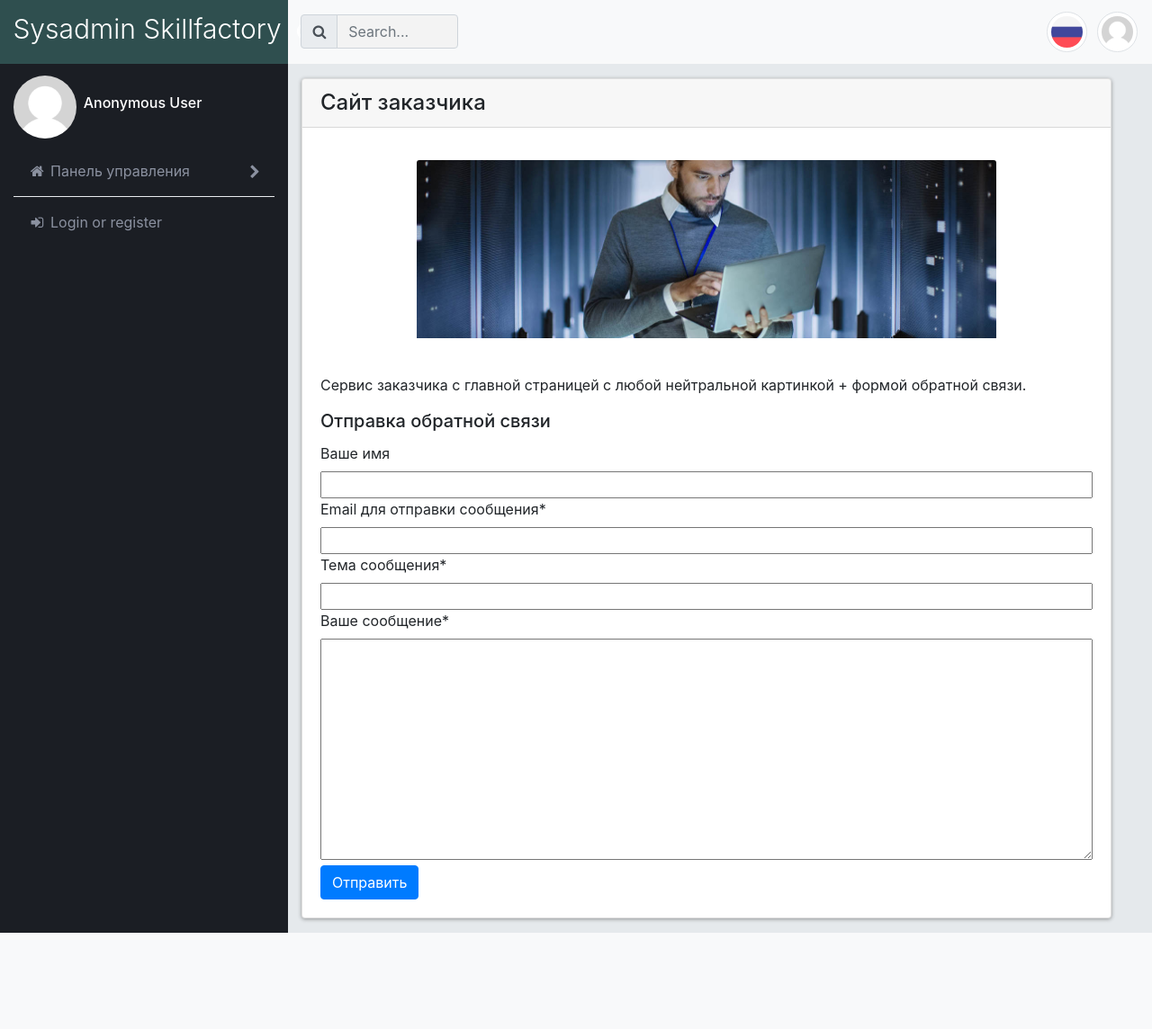
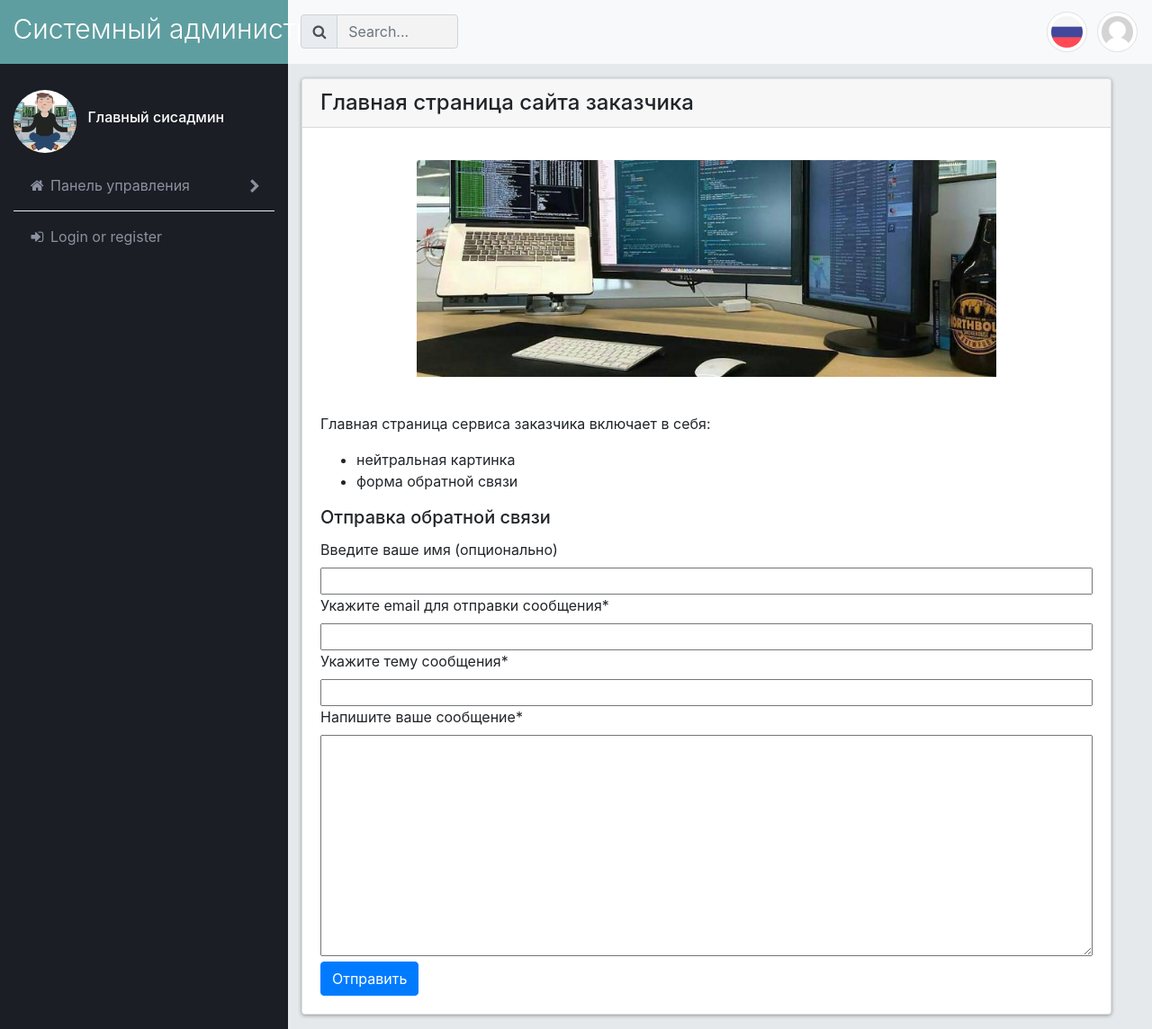
Before and after one commit to TreasureMaster/final_cms, a Django app: page / in a window 1280 px wide. Shown: the whole page at 90% size. Before the commit the page ends 1037 px from the top, so only its background shows below. Run offline with Django 4.2, Linux system fonts and the light colour scheme; some libraries are stand-ins or nearby versions.

Commit message:
3 сдача

```diff
--- a/src/sysadmin/apps/core/forms.py
+++ b/src/sysadmin/apps/core/forms.py
@@ -37,10 +37,10 @@ class EmailValidationOnForgotPassword(PasswordResetForm):
 
 
 class SendForm(forms.Form):
-    name = forms.CharField(label='Ваше имя', max_length=100, required=False)
-    email = forms.EmailField(label='Email для отправки сообщения')
-    subject = forms.CharField(label='Тема сообщения', max_length=50)
-    text = forms.CharField(label='Ваше сообщение', widget=forms.Textarea)
+    name = forms.CharField(label='Введите ваше имя (опционально)', max_length=100, required=False)
+    email = forms.EmailField(label='Укажите email для отправки сообщения')
+    subject = forms.CharField(label='Укажите тему сообщения', max_length=50)
+    text = forms.CharField(label='Напишите ваше сообщение', widget=forms.Textarea)
 
     def __init__(self, *args, **kwargs):
         # сохранение запроса HttpRequest внутри формы
--- a/src/sysadmin/site_static/site/css/base.css
+++ b/src/sysadmin/site_static/site/css/base.css
@@ -22,7 +22,9 @@ body {
 #for-testing p {
   font-size: 2em;
 }
+
 /* Навигационная панель */
+
 nav.navbar {
   /* background-color: #fff; */
   /* border: none; */
@@ -31,9 +33,11 @@ nav.navbar {
 nav.navbar a.navbar-brand {
   padding-top: 0;
 }
+/* Цвет левого угла */
 nav .top-left-menu {
   /* background-color: #252830; */
-  background-color: #2f4f4f;
+  /* background-color: #2f4f4f; */
+  background-color: #5f9ea0;
   padding: 0.9em;
 }
 .navbar-brand {
--- a/src/sysadmin/templates/cards/one_card.html
+++ b/src/sysadmin/templates/cards/one_card.html
@@ -3,14 +3,18 @@
 
 <div class="col-xl-12">
     <div class="card">
-      <h4 class="card-header">Сайт заказчика</h4>
+      <h4 class="card-header">Главная страница сайта заказчика</h4>
       <div class="card-body text-center">
-        <img class="card-img-top w-75 mx-auto mt-3" src="{% static 'site/images/2222.jpg' %}">
+        <img class="card-img-top w-75 mx-auto mt-3 img-fluid" src="{% static 'site/images/5555.jpg' %}">
       </div>
       <div class="card-body">
         <p class="card-text">
-          Сервис заказчика с главной страницей с любой нейтральной картинкой + формой обратной связи.
+          Главная страница сервиса заказчика включает в себя:
         </p>
+        <ul>
+          <li>нейтральная картинка</li>
+          <li>форма обратной связи</li>
+        </ul>
         <!-- <p class="card-text">
           Внимание! Регистрация и авторизация на сервисе заказчика отключена (не требуется по ТЗ).
         </p> -->
--- a/src/sysadmin/templates/leftmenu.html
+++ b/src/sysadmin/templates/leftmenu.html
@@ -2,14 +2,16 @@
 {% load crispy_forms_tags static %}
 <div id="side-menu" class="col-sm-3 d-none d-sm-block">
     <div class="leftside-block">
-      <div class="profile-block">
+      <div class="profile-block mt-3">
         {% if user.profile.photo %}
           <img src="{{ user.profile.photo.url }}" alt="photo thumbnail" class="rounded-circle">
         {% else %}
-          <img src="{% static 'site/images/no-user-image.gif' %}" alt="no image" class="rounded-circle">
+          <!-- <img src="{% static 'site/images/no-user-image.gif' %}" alt="no image" class="rounded-circle"> -->
+          <img src="{% static 'site/images/1111_admin1.jpg' %}" alt="no image" class="rounded-circle">
         {% endif %}
-        <h4 class="profile-title">
-          {% if user.is_authenticated %}{{ user.username }}{% else %}{% trans "Anonymous User" %}{% endif %}
+        <h4 class="profile-title ml-2">
+          {#{% if user.is_authenticated %}{{ user.username }}{% else %}{% trans "Anonymous User" %}{% endif %}#}
+          {% if user.is_authenticated %}{{ user.username }}{% else %}{% trans "Главный сисадмин" %}{% endif %}
           <small>{% if user.is_authenticated %}{{ user.email }}{% endif %}</small>
         </h4>
       </div>
--- a/src/sysadmin/templates/navbar.html
+++ b/src/sysadmin/templates/navbar.html
@@ -3,7 +3,7 @@
 <nav class="navbar sticky-top navbar-expand-sm navbar-light bg-light">
     <div class="col-sm-3 top-left-menu d-flex">
 
-        <a href="#" class="navbar-brand"><h1>{% trans "Sysadmin Skillfactory" %}</h1></a>
+        <a href="#" class="navbar-brand"><h1>{% trans "Системный администратор" %}</h1></a>
 
         <button type="button" class="navbar-toggler" data-toggle="collapse" data-target="#nav-menu"
                 aria-controls="nav-menu" aria-expanded="false" aria-label="Toggle navigation">
```
Also changed, not shown: src/sysadmin/site_static/site/images/1111_admin1.jpg (added), src/sysadmin/site_static/site/images/5555.jpg (added).
